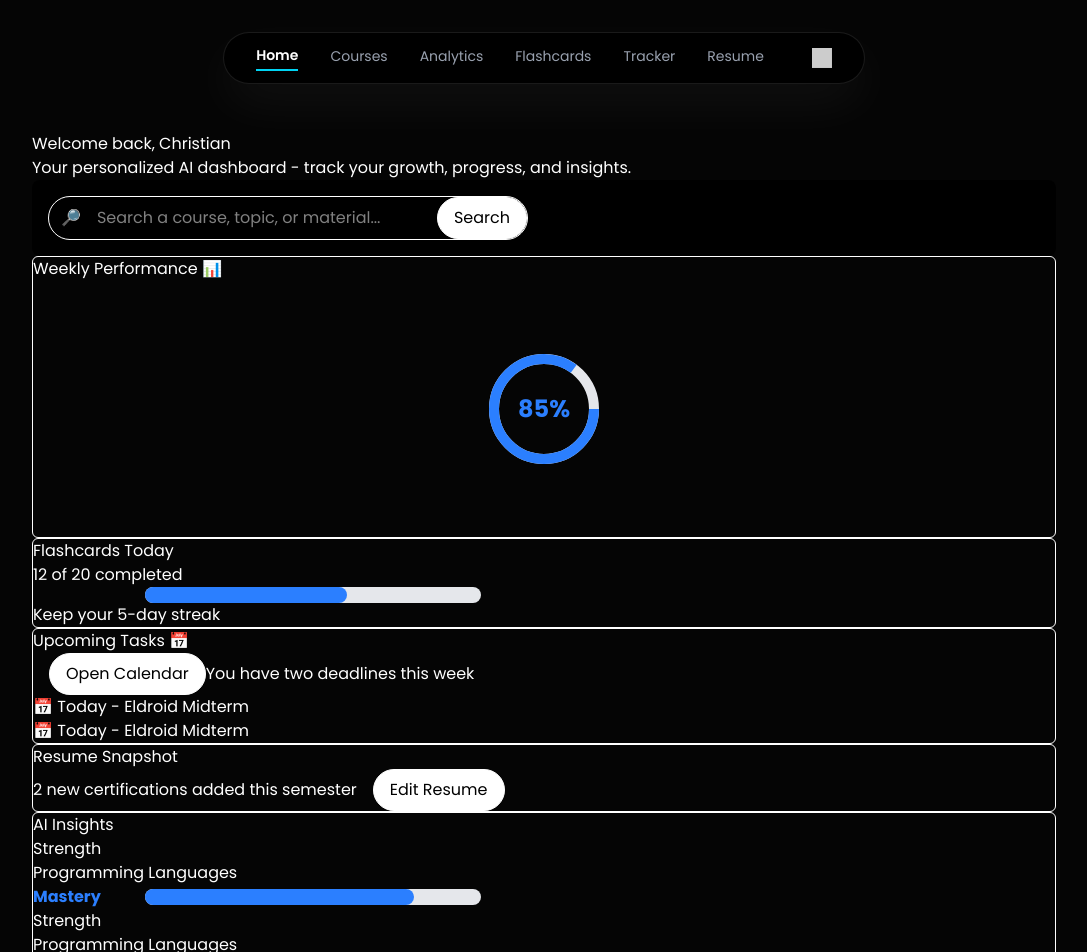
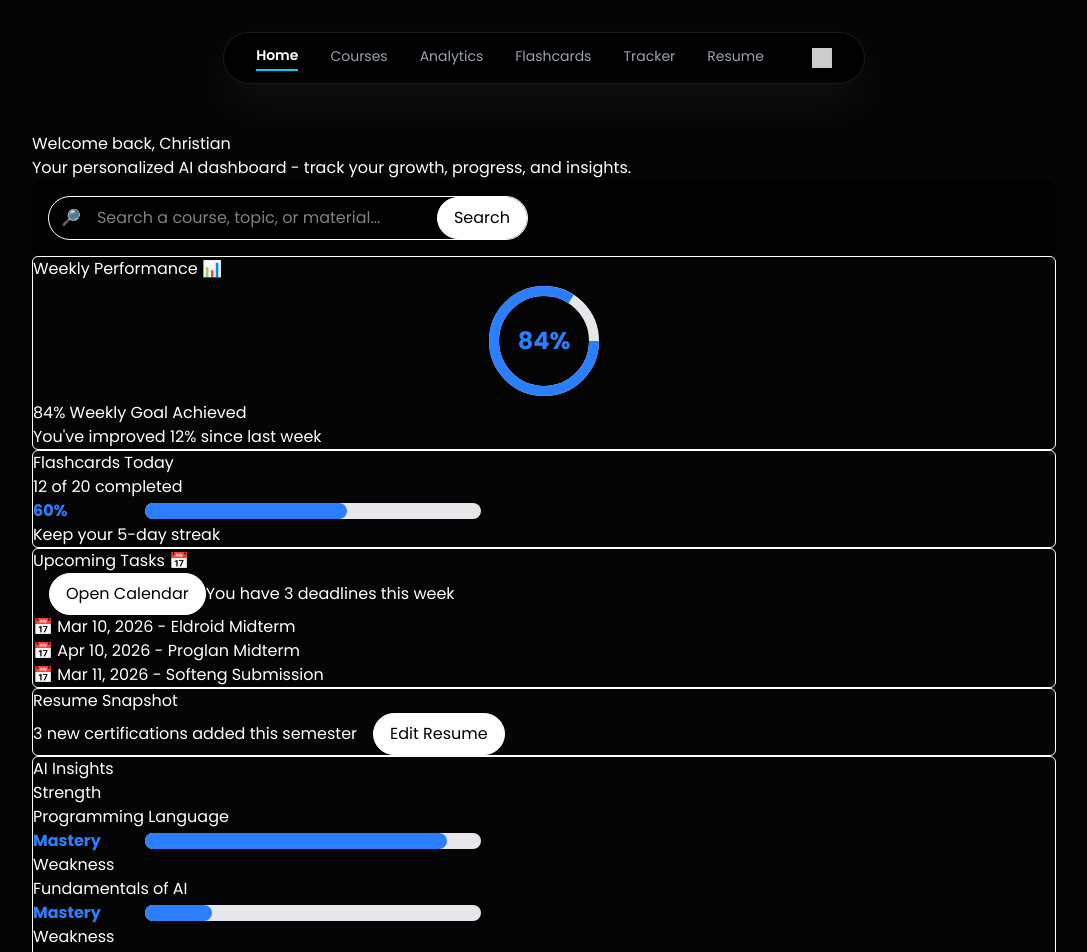
Before and after one commit to Speender/EducAIteFront, a React (Vite) app in the folder Frontend/: page / in a window 1280 px wide. Shown: the top 952 px of the page, without its empty margins (96-1183 px from the left). Built offline with nearby package versions, Linux system fonts and the light colour scheme.

Commit message:
functional with dummy data

```diff
--- a/Frontend/src/pages/main/components/AIInsights.tsx
+++ b/Frontend/src/pages/main/components/AIInsights.tsx
@@ -2,25 +2,34 @@ import React from 'react';
 import ProgressBar from './ProgressBar';
 
 
-const AIInsights = () => {
+interface AIInsightsProps {
+    insights: any[]
+}
+
+
+const AIInsights = ({insights}: AIInsightsProps) => {
     return (
         <div className='border border-white rounded-md'>
             <h1>AI Insights</h1>
-
-            <Insight />
-            <Insight />
+            {insights.map(is => <Insight insight={is.insight} subject={is.subject} mastery={is.mastery}/>)}
         </div>
     );
 };
 
 
-const Insight = () => {
+interface InsightProps {
+    insight: string,
+    subject: string,
+    mastery: number
+}
+
+
+const Insight = ({insight, subject, mastery}: InsightProps) => {
     return (
         <h1>
-            <h2>Strength</h2>
-            <h1>Programming Languages</h1>
-
-            <ProgressBar title={"Mastery"} percentage={80}/>
+            <h2>{insight}</h2>
+            <h1>{subject}</h1>
+            <ProgressBar title={"Mastery"} percentage={mastery}/>
         </h1>
     )
 }
--- a/Frontend/src/pages/main/components/CircularProgressBar.tsx
+++ b/Frontend/src/pages/main/components/CircularProgressBar.tsx
@@ -1,8 +1,10 @@
 import React from 'react';
+
 
 interface Props {
     percentage: number
 }
+
 
 const CircularProgressBar = ({ percentage }: Props) => {
     const radius = 50;
@@ -10,7 +12,7 @@ const CircularProgressBar = ({ percentage }: Props) => {
     const offset = circumference - (percentage / 100) * circumference;
 
     return (
-    <div className="flex justify-center items-center h-64">
+        <div className="flex justify-center items-center">
             <svg width="120" height="120">
                 <circle
                     className="text-gray-200"
--- a/Frontend/src/pages/main/components/Deadline.tsx
+++ b/Frontend/src/pages/main/components/Deadline.tsx
@@ -1,11 +1,42 @@
 import React from 'react';
 
-const Deadline = () => {
+
+interface Props {
+    date: string,
+    task: string
+}
+
+
+const Deadline = ({ date, task }: Props) => {
     return (
         <div>
-            📅 Today - Eldroid Midterm
+            📅 {checkDate(date)} - {task}
         </div>
     );
 };
 
+
+const checkDate = (dateString: string) => {
+    const inputDate = new Date(dateString);
+    const today = new Date();
+    const yesterday = new Date(today);
+    const tomorrow = new Date(today);
+
+    today.setHours(0, 0, 0, 0);
+    yesterday.setDate(today.getDate() - 1);
+    yesterday.setHours(0, 0, 0, 0);
+    tomorrow.setDate(today.getDate() + 1);
+    tomorrow.setHours(0, 0, 0, 0);
+
+    if (inputDate.getTime() === today.getTime()) {
+        return 'Today';
+    } else if (inputDate.getTime() === tomorrow.getTime()) {
+        return 'Tomorrow';
+    } else {
+        const options: Intl.DateTimeFormatOptions = { month: 'short', day: 'numeric', year: 'numeric' };
+        return inputDate.toLocaleDateString('en-US', options);
+    }
+};
+
+
 export default Deadline;
--- a/Frontend/src/pages/main/components/Flashcards.tsx
+++ b/Frontend/src/pages/main/components/Flashcards.tsx
@@ -1,15 +1,28 @@
 import React from 'react';
 import ProgressBar from './ProgressBar';
 
-const Flashcards = () => {
+
+interface Props {
+    finished: number,
+    total: number,
+    streak: number
+}
+
+
+const Flashcards = ({ finished, total, streak }: Props) => {
+    const streakMsg = streak >= 2 ? `Keep your ${streak}-day streak` : ""
+    const percentCompletion = (finished / total) * 100
+
+
     return (
         <div className='border border-white rounded-md'>
             <h1>Flashcards Today</h1>
-            <h1>12 of 20 completed</h1>
-            <ProgressBar percentage={60}/>
-            <p>Keep your 5-day streak</p>
+            <h1>{finished} of {total} completed</h1>
+            <ProgressBar title={percentCompletion + "%"} percentage={percentCompletion} />
+            <p>{streakMsg}</p>
         </div>
     );
 };
 
+
 export default Flashcards;
--- a/Frontend/src/pages/main/components/Header.tsx
+++ b/Frontend/src/pages/main/components/Header.tsx
@@ -1,10 +1,17 @@
 import React from 'react'
 
-const Header = () => (
+
+interface Props {
+    name: string
+}
+
+
+const Header = ({name}: Props) => (
     <div>
-        <h1>Welcome back, Christian</h1>
+        <h1>Welcome back, {name}</h1>
         <h3>Your personalized AI dashboard - track your growth, progress, and insights.</h3>
     </div>
 )
 
+
 export default Header
--- a/Frontend/src/pages/main/components/ProgressBar.tsx
+++ b/Frontend/src/pages/main/components/ProgressBar.tsx
@@ -1,9 +1,11 @@
 import React from 'react';
 
+
 interface Props {
-    title: String,
+    title: string,
     percentage: number
 }
+
 
 const ProgressBar = ({ title, percentage }: Props) => {
     return (
--- a/Frontend/src/pages/main/components/ResumeSnapshot.tsx
+++ b/Frontend/src/pages/main/components/ResumeSnapshot.tsx
@@ -1,11 +1,17 @@
 import React from 'react';
 
-const ResumeSnapshot = () => {
+
+interface Props {
+    resumeCount: number
+}
+
+
+const ResumeSnapshot = ({resumeCount}: Props) => {
     return (
         <div className='border border-white rounded-md'>
             <h1>Resume Snapshot</h1>
 
-            2 new certifications added this semester
+            {resumeCount} new certifications added this semester
 
             <EditResumeBtn />
         </div>
@@ -13,6 +19,7 @@ const ResumeSnapshot = () => {
 };
 
 
+//route to resume page
 const EditResumeBtn = () => {
     return (
         <button className="ml-4 bg-white text-black rounded-full border border-white px-4 py-2 hover:bg-gray-200 transition">
--- a/Frontend/src/pages/main/components/UpcomingTasks.tsx
+++ b/Frontend/src/pages/main/components/UpcomingTasks.tsx
@@ -1,21 +1,28 @@
 import React from 'react';
 import Deadline from './Deadline';
 
-const UpcomingTasks = () => {
+
+interface Props {
+    tasks: any[]
+}
+
+
+const UpcomingTasks = ({tasks}: Props) => {
     return (
         <div className='border border-white rounded-md'>
             <h1>Upcoming Tasks 📅</h1>
             <OpenCalendarBtn />
 
-            You have two deadlines this week
+            You have {tasks.length} deadlines this week
 
-            <Deadline />
-            <Deadline />
+            {tasks.map(task => <Deadline date={task.date} task={task.task}/>)}
         </div>
     );
 };
 
 
+
+//route to calendar page
 const OpenCalendarBtn = () => {
     return (
         <button className="ml-4 bg-white text-black rounded-full border border-white px-4 py-2 hover:bg-gray-200 transition">
@@ -24,4 +31,5 @@ const OpenCalendarBtn = () => {
     )
 }
 
+
 export default UpcomingTasks;
--- a/Frontend/src/pages/main/components/WeeklyPerformance.tsx
+++ b/Frontend/src/pages/main/components/WeeklyPerformance.tsx
@@ -1,11 +1,24 @@
 import React from 'react';
 import CircularProgressBar from './CircularProgressBar';
 
-const WeeklyPerformance = () => {
+
+interface Props {
+    goalAchieved: number,
+    improvement: number
+}
+
+
+const WeeklyPerformance = ({goalAchieved, improvement}: Props) => {
     return (
         <div className='border border-white rounded-md'>
             <h1>Weekly Performance 📊</h1>
-            <CircularProgressBar percentage={85}/>
+            <CircularProgressBar percentage={goalAchieved}/>
+            <div>
+                {goalAchieved}% Weekly Goal Achieved
+            </div>
+            <div>
+                You've improved {improvement}% since last week
+            </div>
         </div>
     );
 };
--- a/Frontend/src/pages/main/index.tsx
+++ b/Frontend/src/pages/main/index.tsx
@@ -7,15 +7,80 @@ import UpcomingTasks from './components/UpcomingTasks'
 import ResumeSnapshot from './components/ResumeSnapshot'
 import AIInsights from './components/AIInsights'
 
+
+//all data here
+const name: string = "Christian"
+
+const weeklyPerformance = {
+    goalAchieved: 84,
+    improvement: 12
+}
+
+const flashCards = {
+    finished: 12,
+    total: 20,
+    streak: 5
+}
+
+const upcomingTasks = [
+    {
+        taskType: "Deadline",
+        date: "2026-3-10",
+        task: "Eldroid Midterm"
+    },
+    {
+        taskType: "Deadline",
+        date: "2026-4-10",
+        task: "Proglan Midterm"
+    },
+    {
+        taskType: "Deadline",
+        date: "2026-3-11",
+        task: "Softeng Submission"
+    },
+]
+
+const resumeCerts = [
+    {
+        title: "Cert 1"
+    },
+    {
+        title: "Cert 1"
+    },
+    {
+        title: "Cert 1"
+    }
+]
+
+
+const aiInsights = [
+    {
+        insight: "Strength",
+        subject: "Programming Language",
+        mastery: 90
+    },
+    {
+        insight: "Weakness",
+        subject: "Fundamentals of AI",
+        mastery: 20
+    },
+    {
+        insight: "Weakness",
+        subject: "Android Jetpack Compose",
+        mastery: 50
+    },
+]
+
+
 const Main: React.FC = () => (
 	<div>
-		<Header />
+		<Header name={name}/>
         <Search />
-        <WeeklyPerformance />
-        <Flashcards />
-        <UpcomingTasks />
-        <ResumeSnapshot />
-        <AIInsights />
+        <WeeklyPerformance goalAchieved={weeklyPerformance.goalAchieved} improvement={weeklyPerformance.improvement}/>
+        <Flashcards finished={flashCards.finished} total={flashCards.total} streak={flashCards.streak} />
+        <UpcomingTasks tasks={upcomingTasks} />
+        <ResumeSnapshot resumeCount={resumeCerts.length} />
+        <AIInsights insights={aiInsights} />
 	</div>
 )
 
```
Lines whose indentation alone changed are shown as unchanged.
